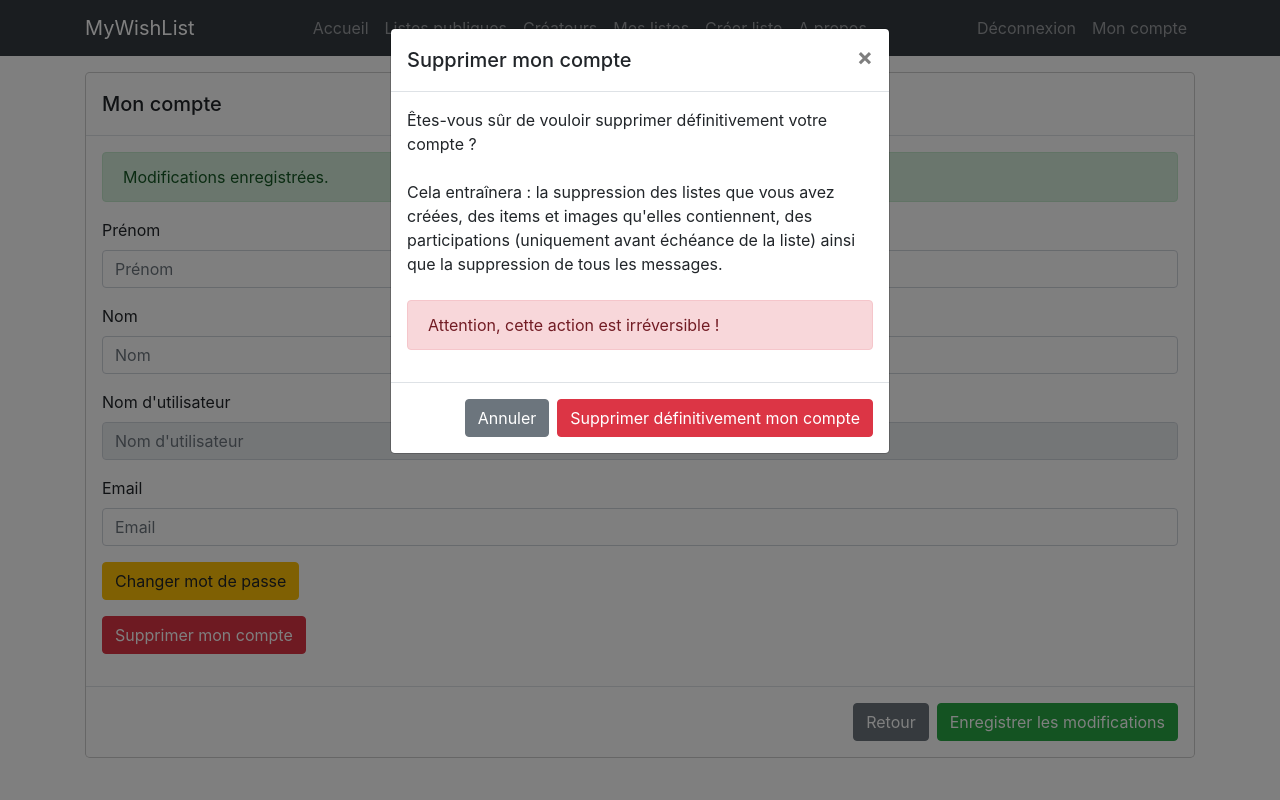
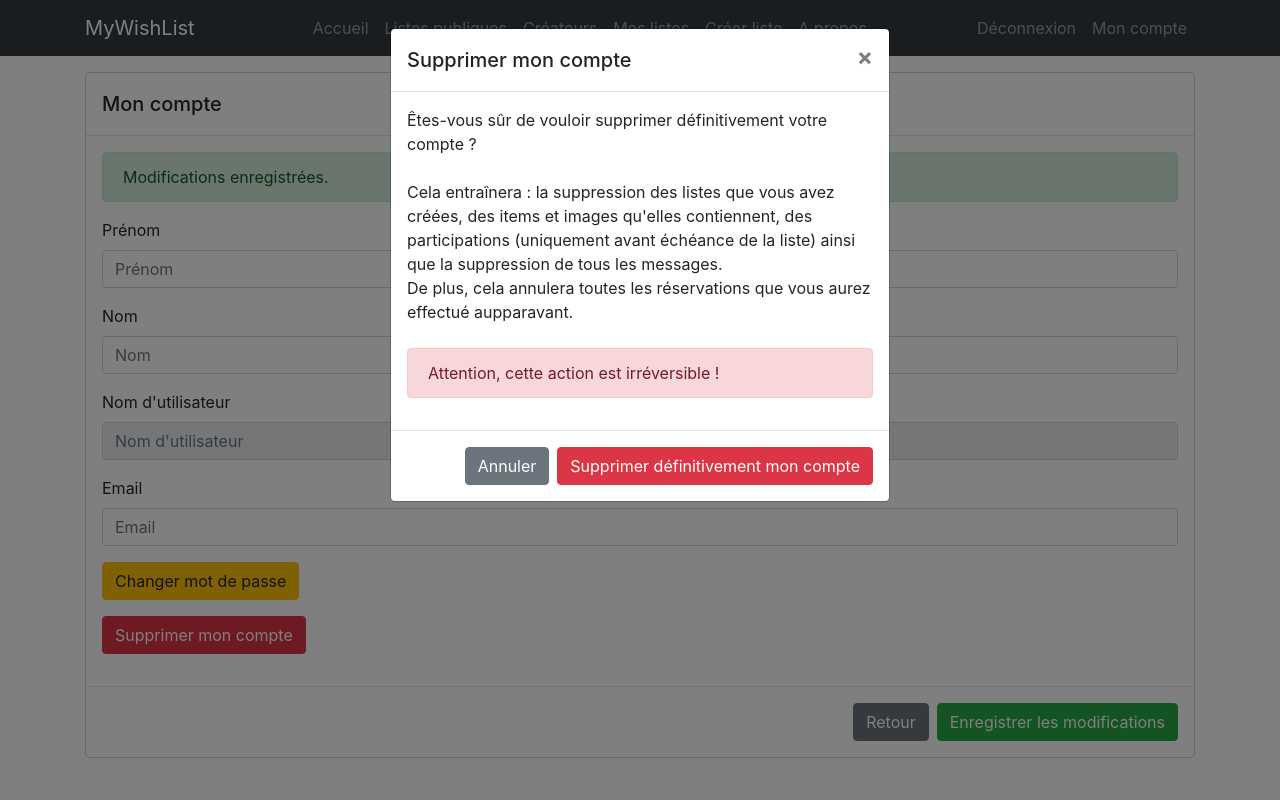
Before and after one commit to juliennoel9/mywishlist, a PHP site: template src/views/account.phtml in a window 1280 px wide, after a click on "Supprimer mon compte". Run offline with PHP 8.4, Linux system fonts and the light colour scheme; the template is opened without the code that fills it, so the values that code supplies are empty; the visitor is signed in with stand-in values (Sample User, id 1).

Commit message:
Update confirmation message before delete your account

```diff
--- a/src/views/account.phtml
+++ b/src/views/account.phtml
@@ -91,7 +91,7 @@
                     </div>
                     <div class="modal-body">
                         <div>Êtes-vous sûr de vouloir supprimer définitivement votre compte ?<br><br></div>
-                        <div>Cela entraînera : la suppression des listes que vous avez créées, des items et images qu'elles contiennent, des participations (uniquement avant échéance de la liste) ainsi que la suppression de tous les messages.<br><br></div>
+                        <div>Cela entraînera : la suppression des listes que vous avez créées, des items et images qu'elles contiennent, des participations (uniquement avant échéance de la liste) ainsi que la suppression de tous les messages.<br>De plus, cela annulera toutes les réservations que vous aurez effectué aupparavant.<br><br></div>
                         <div class="alert alert-danger">Attention, cette action est irréversible !</div>
                     </div>
                     <div class="modal-footer">
```
